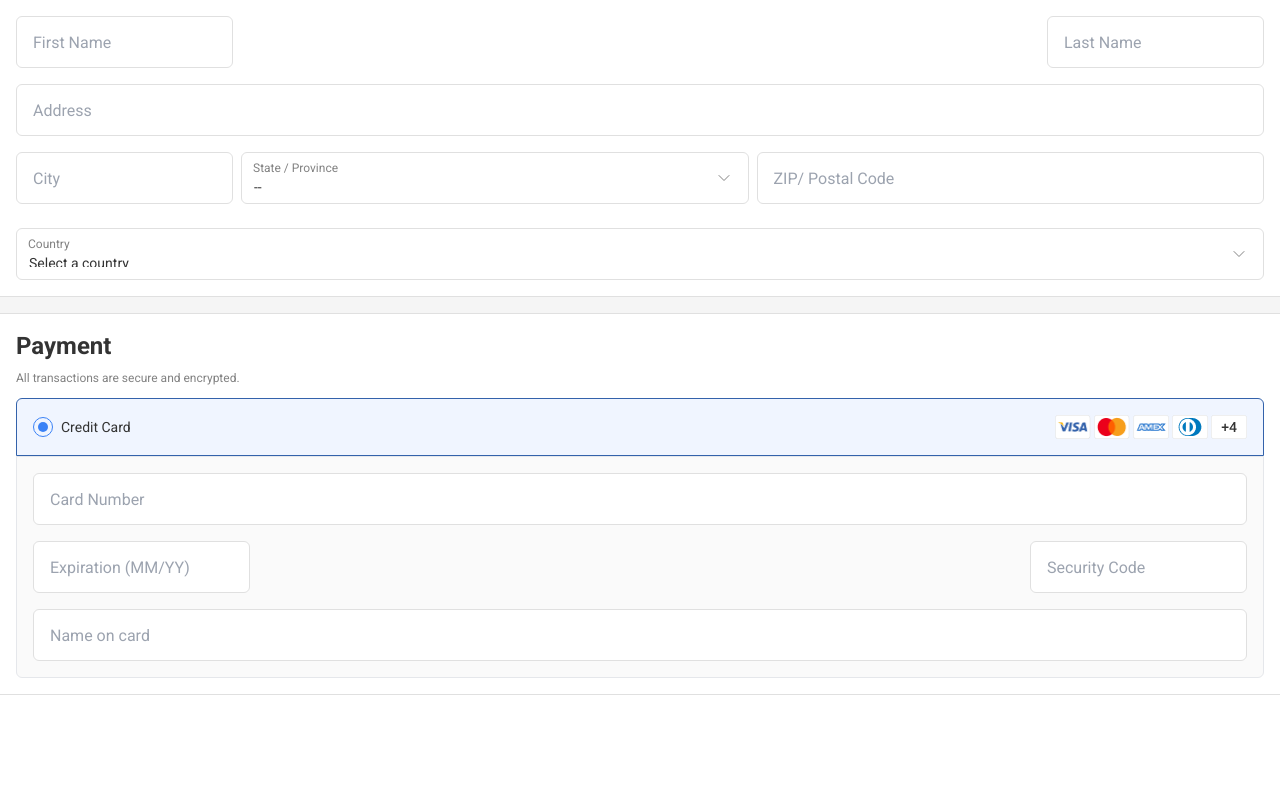
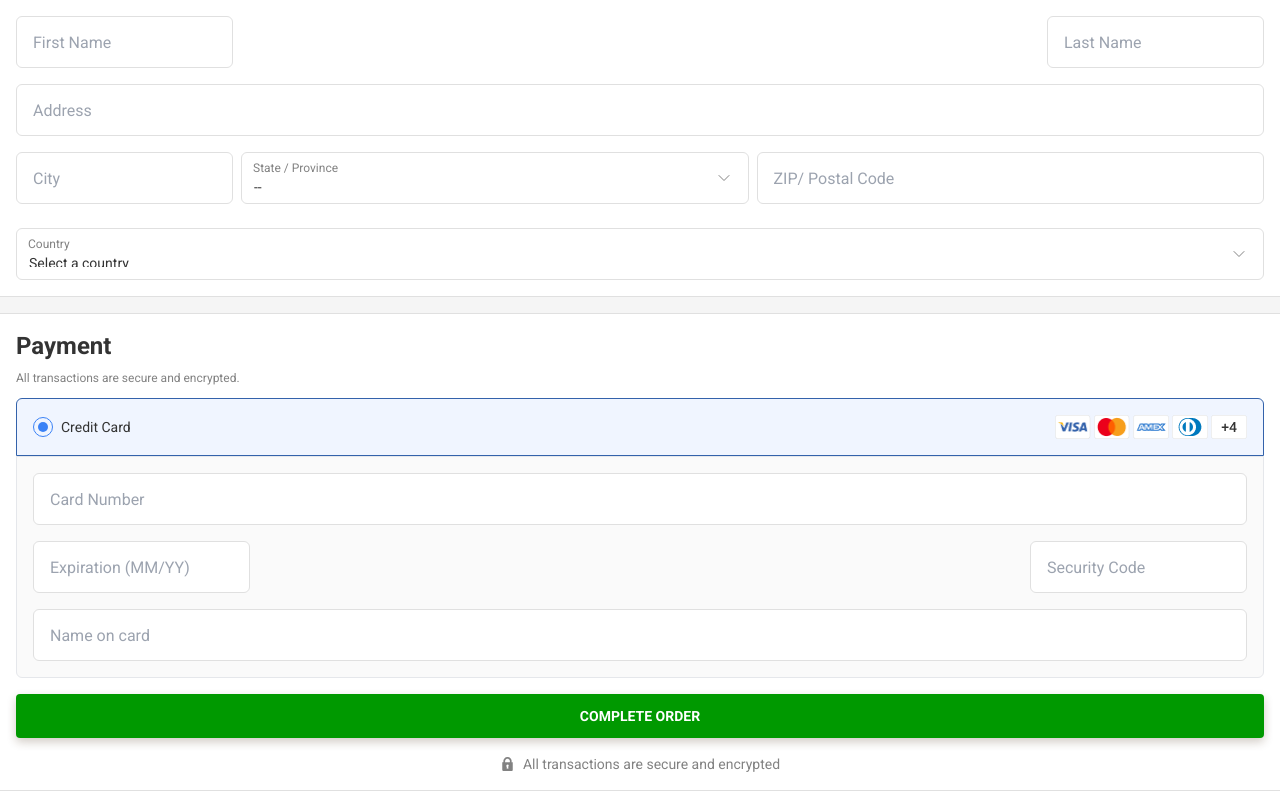
Before and after one commit to mrvanagas/commerce-core, a React (Vite) app: page / in a window 1280 px wide. Shown: the part 387-1178 px from the top of the page. Before the commit the page ends 1082 px from the top, so only its background shows below. Built offline with nearby package versions, Linux system fonts and the light colour scheme.

Commit message:
added button and transaction text

```diff
--- a/src/components/payment/Payment.tsx
+++ b/src/components/payment/Payment.tsx
@@ -5,6 +5,8 @@ import Mastercard from '../../images/mastercard.png';
 import DinersClub from '../../images/diners-club.png';
 import Amex from '../../images/Amex.png';
 import Discover from '../../images/discover.png';
+import Button from '../../shared/button/Button';
+import Lock from '../../images/lock.png';
 
 const Payment = () => {
   const [selectedMethod, setSelectedMethod] = useState('creditCard');
@@ -51,7 +53,7 @@ const Payment = () => {
           </div>
         </div>
 
-        <div className='bg-zinc-50 p-4 border rounded-b-md'>
+        <div className='bg-zinc-50 p-4 border rounded-b-md mb-3 lg:mb-4'>
           <Input className='mb-4' placeholder='Card Number' />
           <div className='flex justify-between mb-4 gap-2'>
             <Input className='w-full' placeholder='Expiration (MM/YY)' />
@@ -59,6 +61,13 @@ const Payment = () => {
           </div>
           <Input className='w-full' placeholder='Name on card' />
         </div>
+        <Button />
+        <div className='flex items-center justify-center'>
+          <img src={Lock} alt='Lock' className='mr-2' />
+          <p className='text-neutral-850 text-sm font-normal'>
+            All transactions are secure and encrypted
+          </p>
+        </div>
       </div>
     </div>
   );
--- a/src/shared/button/Button.tsx
+++ b/src/shared/button/Button.tsx
@@ -1,6 +1,10 @@
 const Button = () => {
   return (
-    <div>Button</div>
+    <div>
+      <button className="py-3 px-8 mb-4 rounded bg-green-750 w-full font-bold text-sm text-white shadow-custom-light">
+        COMPLETE ORDER
+      </button>
+    </div>
   )
 }
 
--- a/tailwind.config.js
+++ b/tailwind.config.js
@@ -1,17 +1,14 @@
 /** @type {import('tailwindcss').Config} */
 export default {
-  content: [
-    "./index.html",
-    "./src/**/*.{js,ts,jsx,tsx}",
-  ],
+  content: ['./index.html', './src/**/*.{js,ts,jsx,tsx}'],
   theme: {
     extend: {
       screens: {
-        'xs': '480px',
-        'sm': '640px',
-        'md': '768px',
-        'lg': '1024px',
-        'xl': '1280px',
+        xs: '480px',
+        sm: '640px',
+        md: '768px',
+        lg: '1024px',
+        xl: '1280px',
         '2xl': '1536px',
       },
       colors: {
@@ -23,13 +20,19 @@ export default {
         },
         blue: {
           150: '#F0F5FF',
-          750: '#3362AB'
-        }
+          750: '#3362AB',
+        },
+        green: {
+          750: '#009900',
+        },
       },
       fontFamily: {
         sans: ['Roboto', 'sans-serif'],
-      }
+      },
+      boxShadow: {
+        'custom-light': '0px 4px 10px 0px #4328103D',
+      },
     },
   },
   plugins: [],
-}
+};
```
